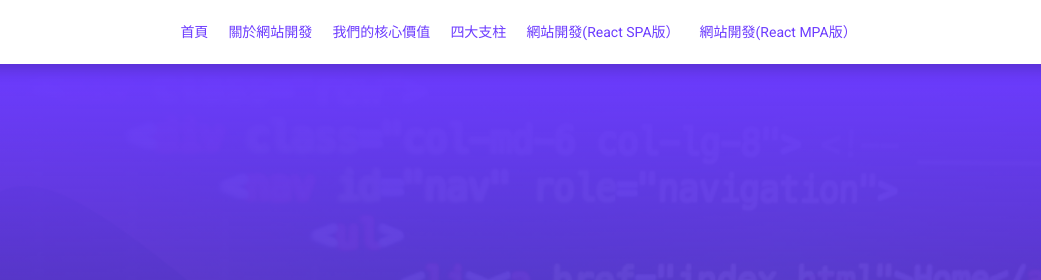
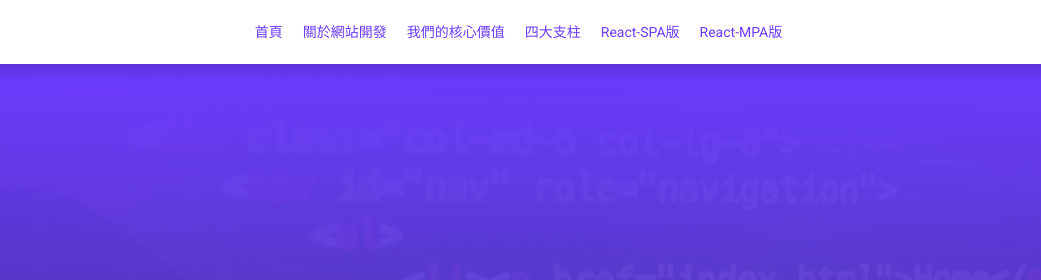
Before and after one commit to KenTang-9Purple/frontend, a plain HTML site: page index.html in a window 1280 px wide. Shown: the top 280 px of the page, 79-1120 px from the left. Drawn offline with Linux system fonts and the light colour scheme; a web font is replaced by a local one.

Commit message:
20241203 2nd

```diff
--- a/css/style.css
+++ b/css/style.css
@@ -66,6 +66,7 @@ h2 {
 }
 .section {
     padding: 5rem, 0;
+    margin-top: 50px;
     scroll-margin-top: var(--navbar-Height);
     /* height: 95vh; */
 }
--- a/index.html
+++ b/index.html
@@ -25,8 +25,8 @@
                 <li><a href="#about" class="nav-link">關於網站開發</a></li>
                 <li><a href="#values" class="nav-link">我們的核心價值</a></li>
                 <li><a href="#pillars" class="nav-link">四大支柱</a></li>
-                <li><a href="https://kentang-9purple.github.io/frontend-react/" class="nav-link"> 網站開發(React SPA版）</a></li>
-                <li><a href="https://kentang-9purple.github.io/frontend-react-router/" class="nav-link"> 網站開發(React MPA版）</a></li>
+                <li><a href="https://kentang-9purple.github.io/frontend-react/" class="nav-link">React-SPA版</a></li>
+                <li><a href="https://kentang-9purple.github.io/frontend-react-router/" class="nav-link"> React-MPA版</a></li>
 
             </ul>
         </div>
@@ -65,8 +65,8 @@
                 <li><a href="#about" class="mobile-nav-link">關於網站開發</a></li>
                 <li><a href="#value" class="mobile-nav-link">我們的核心價值</a></li>
                 <li><a href="#pillars" class="mobile-nav-link">四大支柱</a></li>
-                <li><a href="https://kentang-9purple.github.io/frontend-react/" class="mobile-nav-link"> 網站開發(React SPA版）</a></li>
-                <li><a href="https://kentang-9purple.github.io/frontend-react-router/" class="mobile-nav-link"> 網站開發(React MPA版）</a></li>
+                <li><a href="https://kentang-9purple.github.io/frontend-react/" class="mobile-nav-link">React SPA版</a></li>
+                <li><a href="https://kentang-9purple.github.io/frontend-react-router/" class="mobile-nav-link">React MPA版</a></li>
             </ul>
         </div>
     </nav>
@@ -231,8 +231,8 @@
         <li><a href="#about" class="footer-link">關於網站開發</a></li>
         <li><a href="#value" class="footer-link">我們的核心價值</a></li>
         <li><a href="#pillar" class="footer-link">四大支柱</a></li>
-        <li><a href="https://kentang-9purple.github.io/frontend-react/" class="footer-link"> 網站開發(React SPA版）</a></li>
-        <li><a href="https://kentang-9purple.github.io/frontend-react-router/" class="footer-link"> 網站開發(React MPA版）</a></li>
+        <li><a href="https://kentang-9purple.github.io/frontend-react/" class="footer-link"> React SPA版</a></li>
+        <li><a href="https://kentang-9purple.github.io/frontend-react-router/" class="footer-link"> React MPA版</a></li>
 
     </ul>
     <ul class="footer-icons">
```
